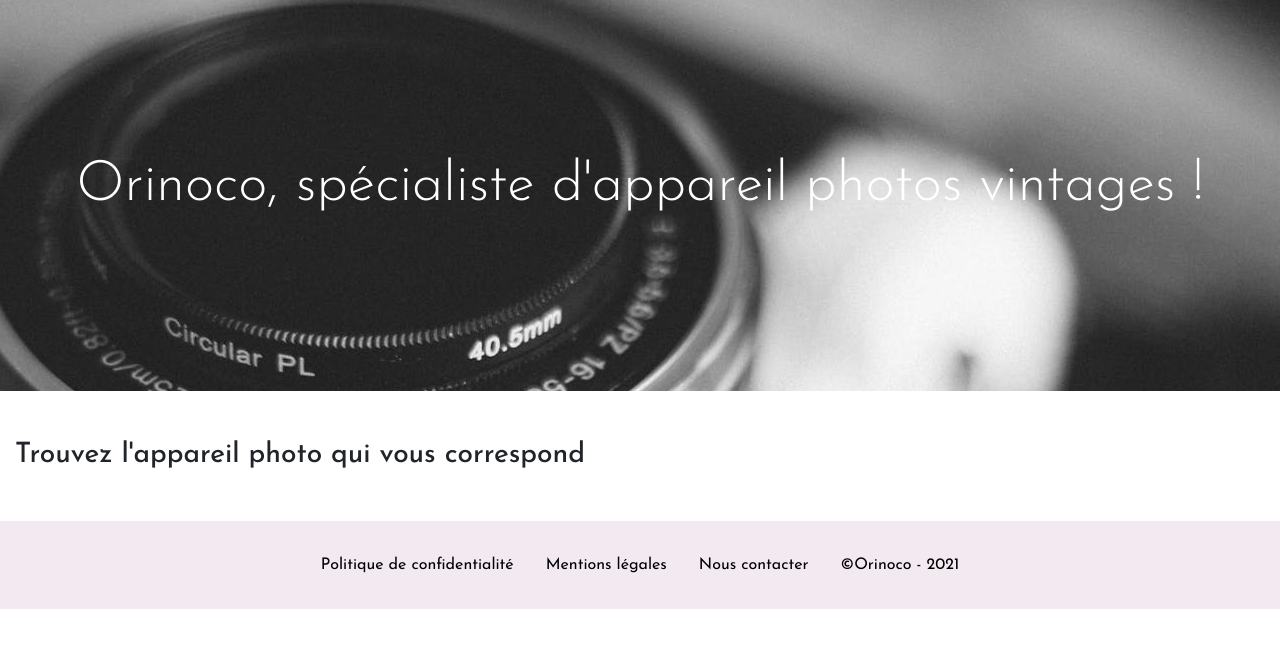
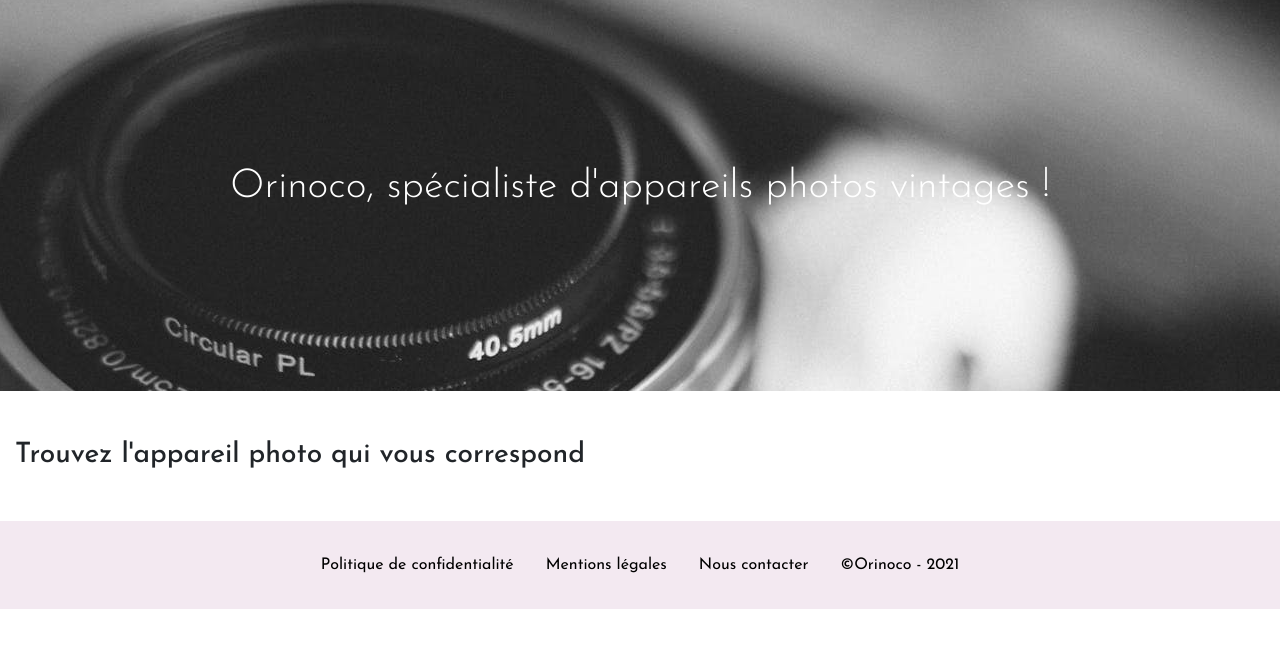
Before and after one commit to LaurelineGuernion/LaurelineGuernion_5_02042021, a website: page frontend/index.html in a window 1280 px wide. Shown: the part 70-718 px from the top of the page. Drawn offline with nearby package versions, Linux system fonts and the light colour scheme; no server answers.

Commit message:
Correction responsif H1

```diff
--- a/frontend/index.html
+++ b/frontend/index.html
@@ -9,7 +9,7 @@
     <!-- Style CSS -->
     <link rel="stylesheet" type="text/css" href="css/style.css">
 
-    <title>Orinoco, site de vente d'appareils photo</title>
+    <title>Orinoco, site de vente d'appareils photos</title>
   </head>
 
   <body>
@@ -46,8 +46,8 @@
     <main class="hero container-fluid">
       <section class="row align-items-center img_home_parallax">
         <div class="col-sm-12">
-          <h1 class="text-center display-4">
-            Orinoco, spécialiste d'appareil photos vintages !
+          <h1 class="text-center font-weight-light">
+            Orinoco, spécialiste d'appareils photos vintages !
           </h1>
         </div>
       </section>
```
